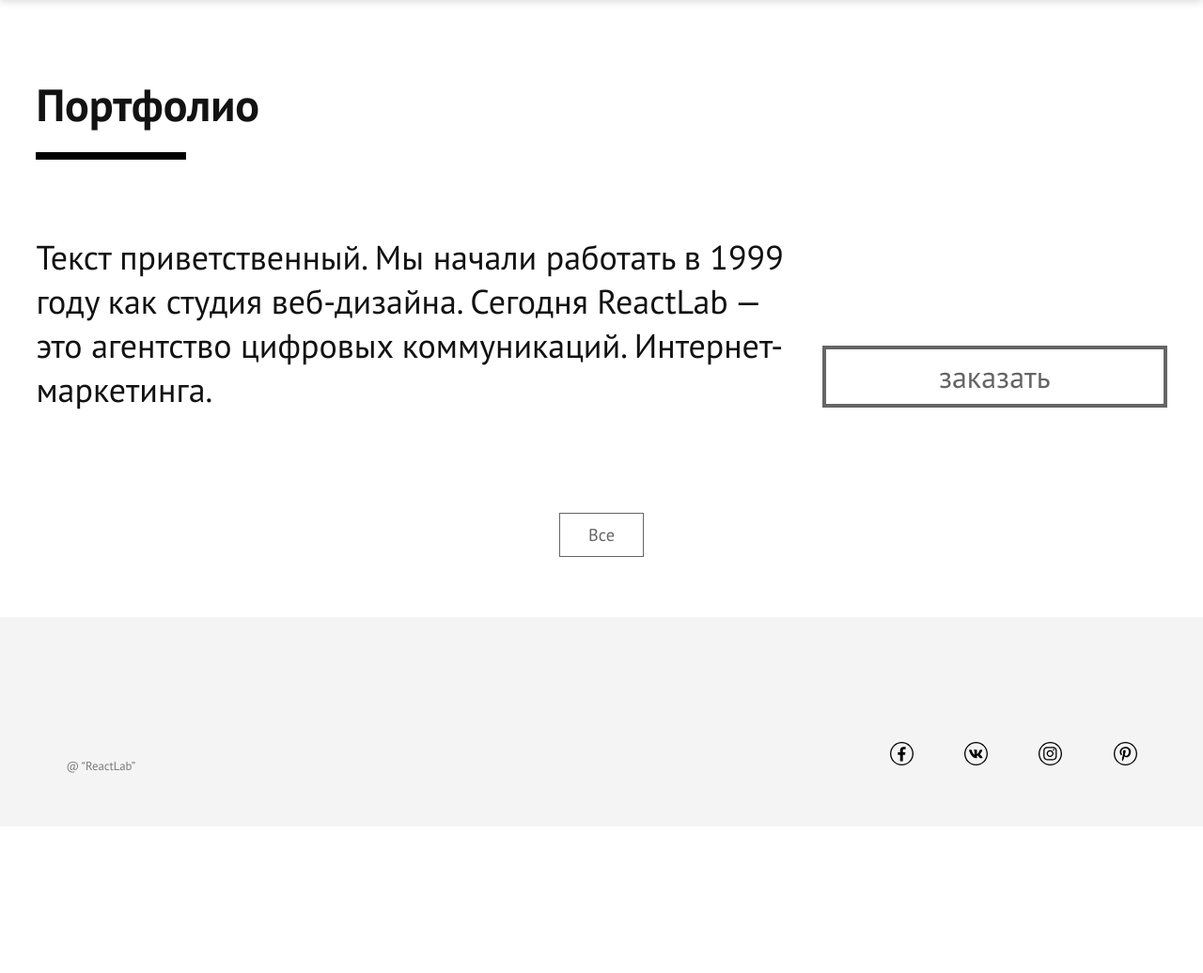
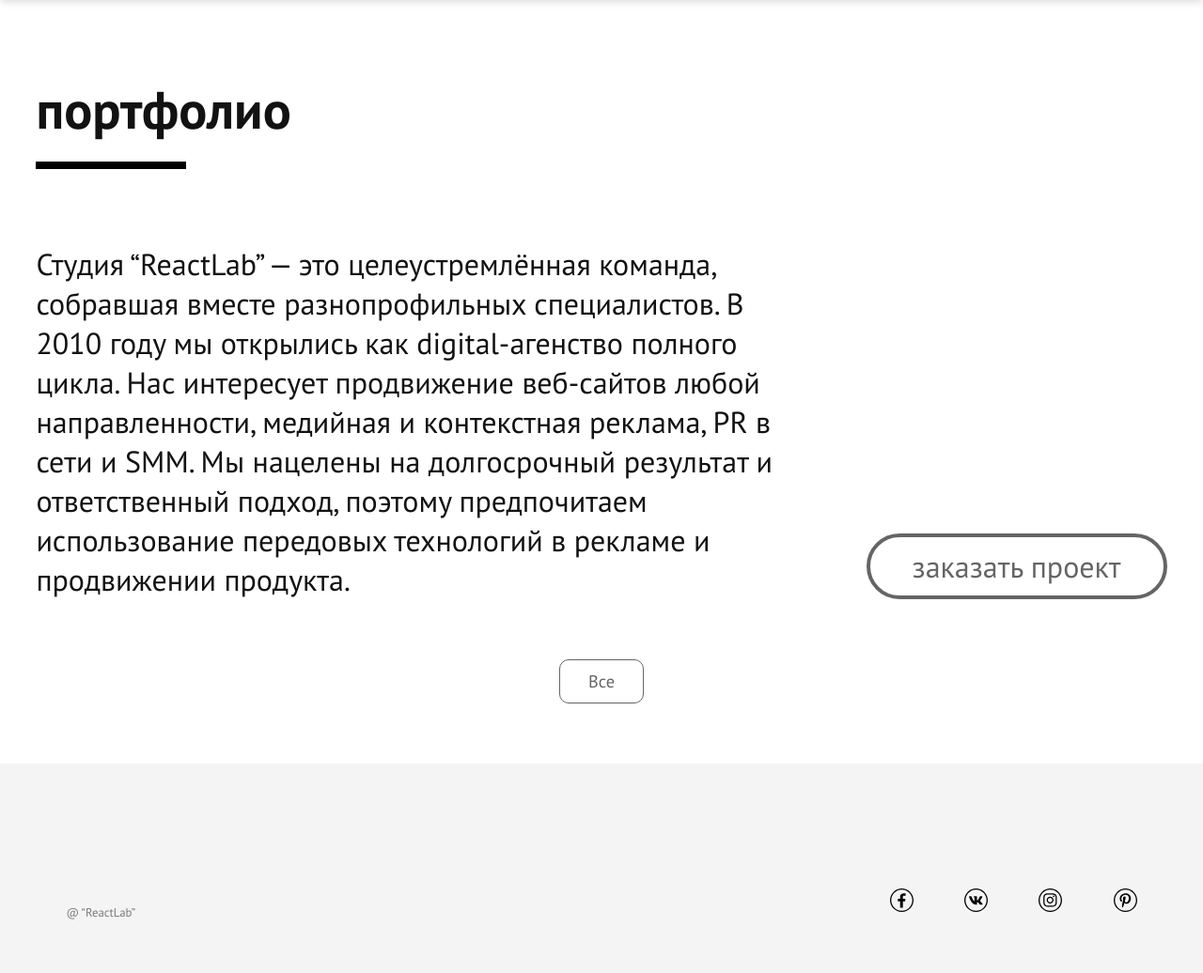
Before and after one commit to kstdbrv/reactLab, a Django app: page /portfolio/ in a window 1280 px wide. Shown: the part 78-1114 px from the top of the page at 94% size. Before the commit the page ends 901 px from the top, so only its background shows below. Run offline with Django 3.2, Linux system fonts and the light colour scheme; data that the repository does not hold is empty.

Commit message:
fix portfolio page

```diff
--- a/RUSALMA/main/templates/main/portfolio.html
+++ b/RUSALMA/main/templates/main/portfolio.html
@@ -8,14 +8,17 @@
 {% block content %}
 <div class="header_intro">
     <div class="intro_left">
-        <span class="intro_title">Портфолио</span>
+        <span class="intro_title">портфолио</span>
         <div class="border_intro"></div>
-        <p class="intro_text">Текст приветственный. Мы начали работать в 1999 году как студия веб-дизайна.
-                Сегодня ReactLab — это агентство цифровых коммуникаций. Интернет-маркетингa.</p>
+        <p class="intro_text">Студия “ReactLab” — это целеустремлённая команда, собравшая вместе
+            разнопрофильных специалистов. В 2010 году мы открылись как digital-агенство полного цикла.
+            Нас интересует продвижение веб-сайтов любой направленности, медийная и контекстная реклама,
+            PR в сети и SMM. Мы нацелены на долгосрочный результат и ответственный подход, поэтому
+            предпочитаем использование передовых технологий в рекламе и продвижении продукта. </p>
 
     </div>
     <div class="intro_btn">
-    <button class="order"> <p>заказать</p> </button>
+    <button class="order"> <p>заказать проект</p> </button>
     </div>
 </div>
 
--- a/RUSALMA/static/css/contacts_style.css
+++ b/RUSALMA/static/css/contacts_style.css
@@ -45,7 +45,7 @@ ul, li {
 }
 
 .container {
-  padding: 0 2vh;
+  padding: 0 3vw;
 }
 
 @font-face {
@@ -70,7 +70,6 @@ ul, li {
 }
 
 .top__container {
-  max-width: 150vh;
   margin: 0 auto;
 }
 
@@ -129,7 +128,6 @@ ul, li {
 }
 
 .contacts__container {
-  max-width: 150vh;
   margin: 0 auto;
 }
 
--- a/RUSALMA/static/css/portfolio_style.css
+++ b/RUSALMA/static/css/portfolio_style.css
@@ -18,6 +18,10 @@ footer {
     background-color: #F4F4F4;
 }
 
+body {
+    font-size: 16px;
+}
+
 
 /* intro */
 
@@ -30,10 +34,11 @@ footer {
 }
 .intro_left{
     margin-left: 3vw;
+    font-size: 2em;
 }
 .intro_title{
     font-family: 'PT-Sans-Bold';
-    font-size: 6vh;
+    font-size: 1.75em;
     color: #121212;
 }
 .intro_text{
@@ -49,29 +54,32 @@ footer {
 
 
 .intro_left > p{
-    font-size: 4.5vh;
     color: #121212;
     width: 100vh;
     word-wrap: break-word;
     padding-top: 10vh;
-    padding-bottom: 5.5vh;
 }
 
 .intro_btn{
     background: #FFFFFF;
     margin-top: 36vh;
     margin-right: 3vw;
+    display: flex;
+    align-items: flex-end;
 }
 
 .order{
     display: flex;
     align-items: center;
+    justify-content: center;
     background: #FFFFFF;
     border: .5vh solid #656565;
     color: #656565;
     outline:none;
     transition: 0.2s;
-    padding: 1vh 15vh;
+    width: 320px;
+    height: 70px;
+    border-radius: 35px;
 }
 
 .order:hover{
@@ -107,6 +115,7 @@ footer {
     transition: 0.5s;
     vertical-align: middle;
     margin: 3vh 1vh;
+    border-radius: 10px;
 }
 
 .btn-category:hover{
--- a/RUSALMA/static/css/web-development_style.css
+++ b/RUSALMA/static/css/web-development_style.css
@@ -192,7 +192,7 @@ ul, li {
   font-size: 0.75em;
   width: 90%;
   justify-content: space-around;
-    display: flex;
+  display: flex;
 }
 
 .icon {
```
